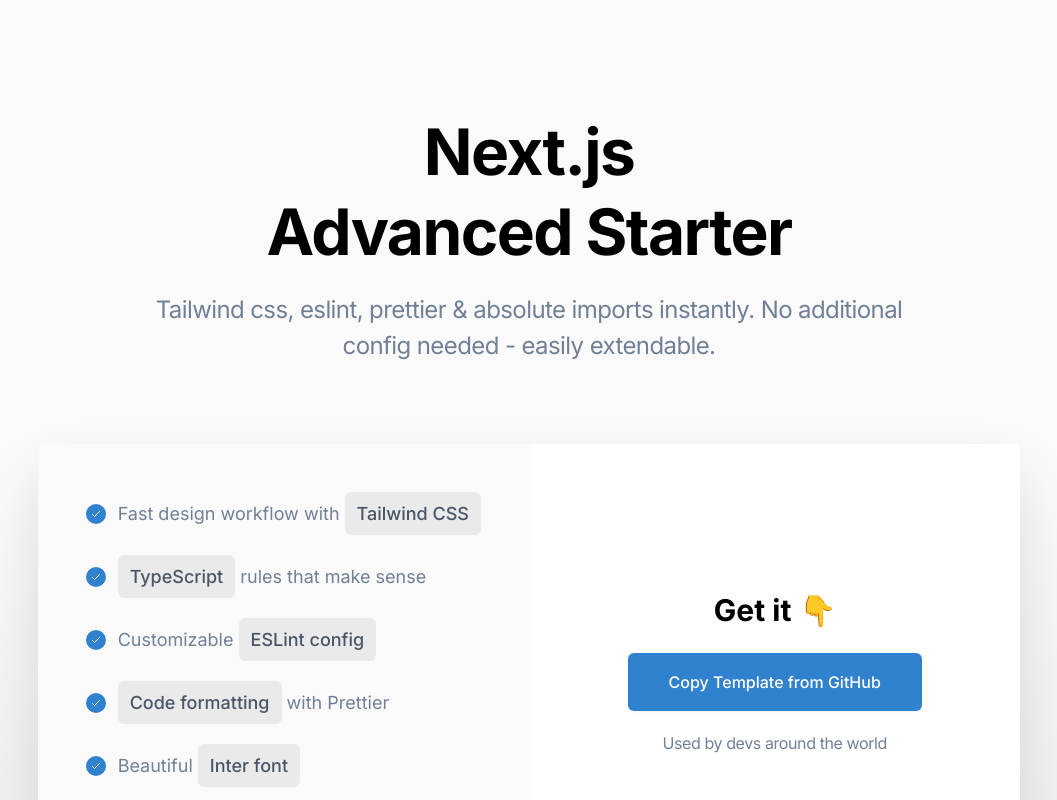
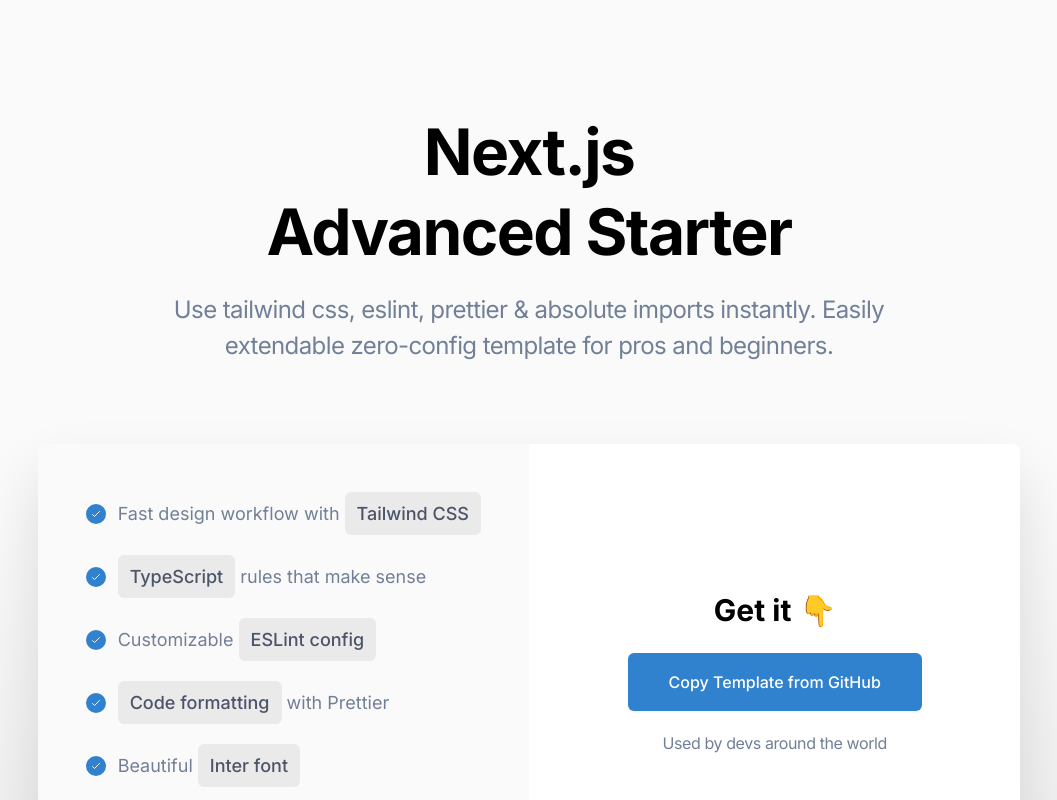
Before and after one commit to agcty/nextjs-advanced-starter, a Next.js app: page / in a window 1280 px wide. Shown: the top 800 px of the page, without its empty margins (111-1168 px from the left). Built offline with nearby package versions, Linux system fonts and the light colour scheme; what @tailwindcss/ui would draw is missing.

Commit message:
remove node-sass and add sass as dep instead

```diff
--- a/package.json
+++ b/package.json
@@ -12,10 +12,10 @@
     "@tailwindcss/typography": "^0.2.0",
     "@tailwindcss/ui": "^0.6.2",
     "next": "^9.5.5",
-    "node-sass": "^4.14.1",
     "postcss-import": "^12.0.1",
     "react": "16.14.0",
     "react-dom": "16.14.0",
+    "sass": "^1.27.0",
     "tailwindcss": "^1.9.3"
   },
   "devDependencies": {
--- a/src/pages/index.tsx
+++ b/src/pages/index.tsx
@@ -19,8 +19,8 @@
           </h1>
 
           <h2 className="max-w-4xl px-10 mx-auto mt-8 text-base tracking-tight text-center text-gray-600 sm:text-2xl md:mt-5 md:text-2xl">
-            Tailwind css, eslint, prettier & absolute imports instantly. No
-            additional config needed - easily extendable.
+            Use tailwind css, eslint, prettier & absolute imports instantly.
+            Easily extendable zero-config template for pros and beginners.
           </h2>
 
           <div className="px-4 sm:px-0">
```
Also changed, not shown: 1 other file (tests, documents, lock files or other folders).
